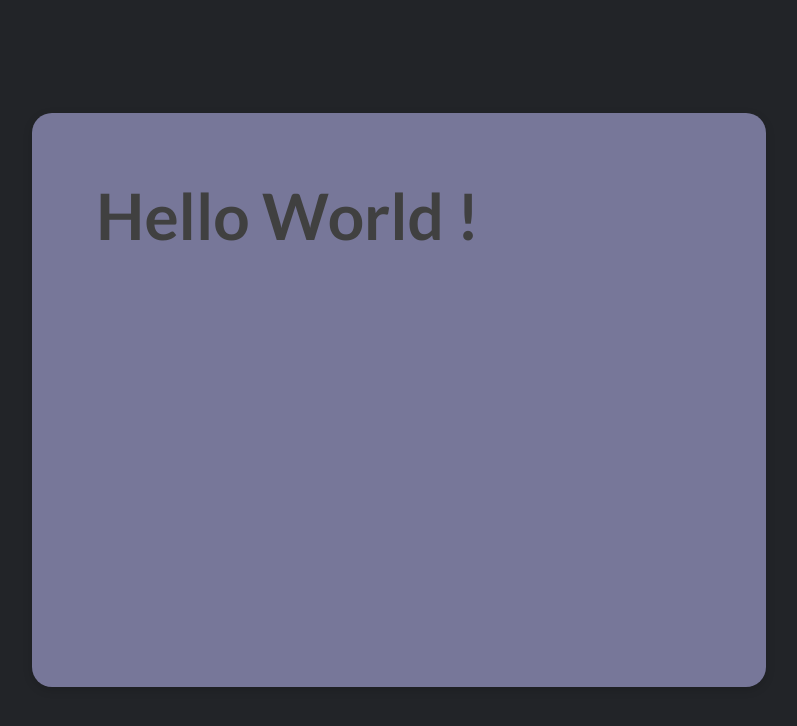
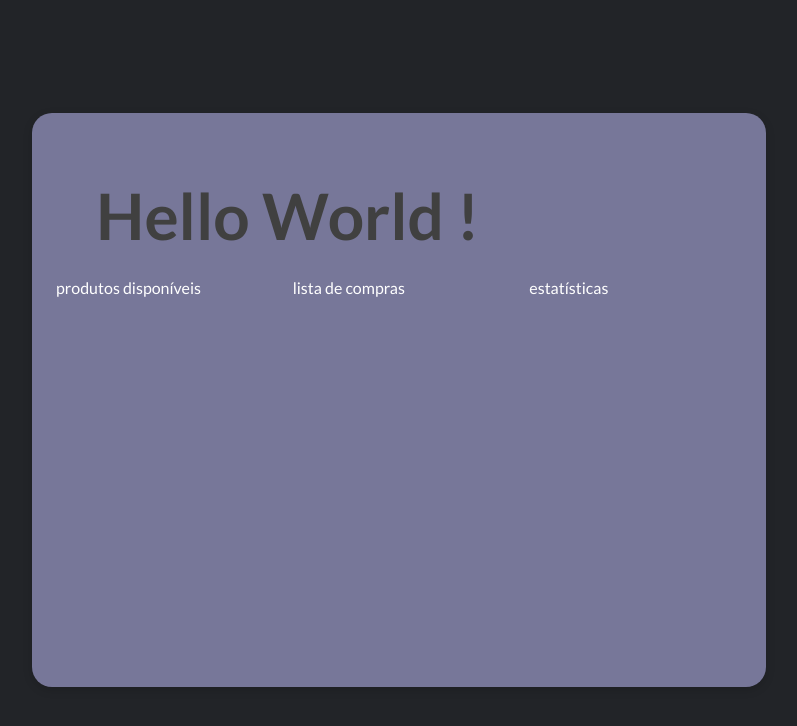
Before and after one commit to alclopes/shoppingList, a React (Create React App) app: page / in a window 1280 px wide. Shown: the top 726 px of the page, without its empty margins (241-1038 px from the left). Built offline with nearby package versions, Linux system fonts and the light colour scheme.

Commit message:
feat: add component AppContainer

```diff
--- a/src/components/App/App.jsx
+++ b/src/components/App/App.jsx
@@ -1,10 +1,16 @@
 import { Wrapper, Container, Title } from './App.styles.js'
+import AppContainer from '../AppContainer'
 
 function App() {
   return (
     <Wrapper>
       <Container>
         <Title>Hello World !</Title>
+        <AppContainer
+          left={<div>produtos disponíveis</div>}
+          middle={<div>lista de compras</div>}
+          right={<div>estatísticas</div>}
+        />
       </Container>
     </Wrapper>
   )
--- /dev/null
+++ b/src/components/AppContainer/AppContainer.jsx
@@ -0,0 +1,12 @@
+import React from 'react'
+import { Wrapper } from './AppContainer.styles'
+
+function AppContainer ({ left, middle, right }) {
+  return <Wrapper>
+    <div>{ left }</div>
+    <div>{ middle }</div>
+    <div>{ right }</div>
+  </Wrapper>
+}
+
+export default AppContainer
--- /dev/null
+++ b/src/components/AppContainer/AppContainer.styles.js
@@ -0,0 +1,9 @@
+import styled from 'styled-components'
+
+export const Wrapper = styled.main`
+  display: grid;
+  grid-template-columns: repeat(3, 1fr);
+  grid-column-gap: 24px;
+
+  padding: 24px;
+`
--- /dev/null
+++ b/src/components/AppContainer/index.js
@@ -0,0 +1 @@
+export { default } from './AppContainer'
```
